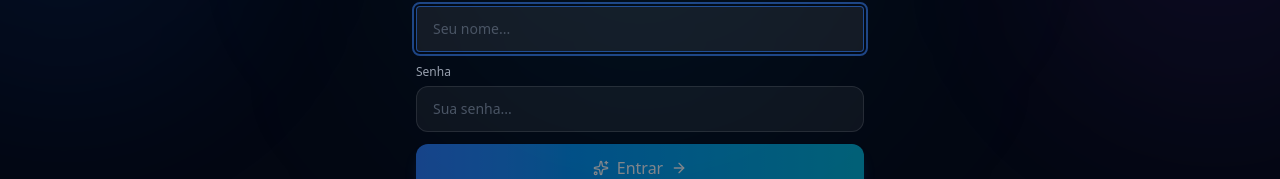
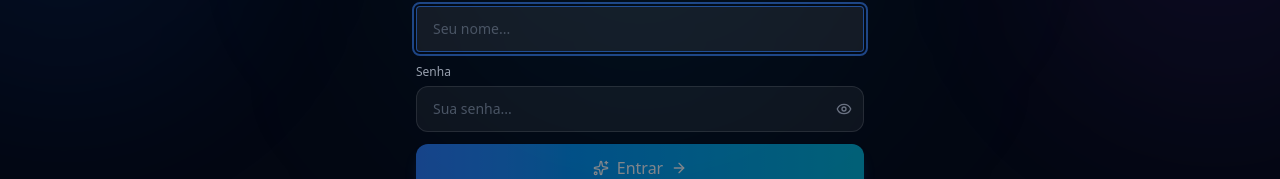
Before and after one commit to zPaulo/learn-data, a Next.js app: page / in a window 1280 px wide. Shown: the part 477-656 px from the top of the page. Built offline with nearby package versions, Linux system fonts and the light colour scheme.

Commit message:
feat: add password visibility toggle on login form

```diff
--- a/src/components/features/LoginForm.tsx
+++ b/src/components/features/LoginForm.tsx
@@ -2,7 +2,7 @@
 
 import { useState } from 'react';
 import { motion } from 'framer-motion';
-import { ArrowRight, BarChart3, Sparkles, Cloud, HardDrive, Loader2 } from 'lucide-react';
+import { ArrowRight, BarChart3, Sparkles, Cloud, HardDrive, Loader2, Eye, EyeOff } from 'lucide-react';
 import { useAuth } from '@/hooks/useAuth';
 import { Button } from '@/components/ui/Button';
 import { cn } from '@/lib/utils';
@@ -18,6 +18,7 @@ export function LoginForm({ onLogin }: LoginFormProps) {
   const [authMode, setAuthMode] = useState<'login' | 'register'>('login');
   const [error, setError] = useState('');
   const [loading, setLoading] = useState(false);
+  const [showPassword, setShowPassword] = useState(false);
   const { loginLocal, loginWithDb } = useAuth();
 
   const handleSubmit = async (e: React.FormEvent) => {
@@ -194,13 +195,22 @@ export function LoginForm({ onLogin }: LoginFormProps) {
               <label className="block text-xs font-medium text-gray-400 mb-1.5">
                 Senha
               </label>
-              <input
-                type="password"
-                value={password}
-                onChange={(e) => setPassword(e.target.value)}
-                placeholder="Sua senha..."
-                className="w-full px-4 py-3 rounded-xl bg-white/5 border border-white/10 text-white placeholder-gray-600 text-sm focus:outline-none focus:border-blue-500/50 focus:bg-white/[0.07] transition-all"
-              />
+              <div className="relative">
+                <input
+                  type={showPassword ? 'text' : 'password'}
+                  value={password}
+                  onChange={(e) => setPassword(e.target.value)}
+                  placeholder="Sua senha..."
+                  className="w-full px-4 py-3 pr-10 rounded-xl bg-white/5 border border-white/10 text-white placeholder-gray-600 text-sm focus:outline-none focus:border-blue-500/50 focus:bg-white/[0.07] transition-all"
+                />
+                <button
+                  type="button"
+                  onClick={() => setShowPassword(!showPassword)}
+                  className="absolute right-3 top-1/2 -translate-y-1/2 text-gray-500 hover:text-gray-300 transition-colors cursor-pointer"
+                >
+                  {showPassword ? <EyeOff className="w-4 h-4" /> : <Eye className="w-4 h-4" />}
+                </button>
+              </div>
             </motion.div>
           )}
 
```
